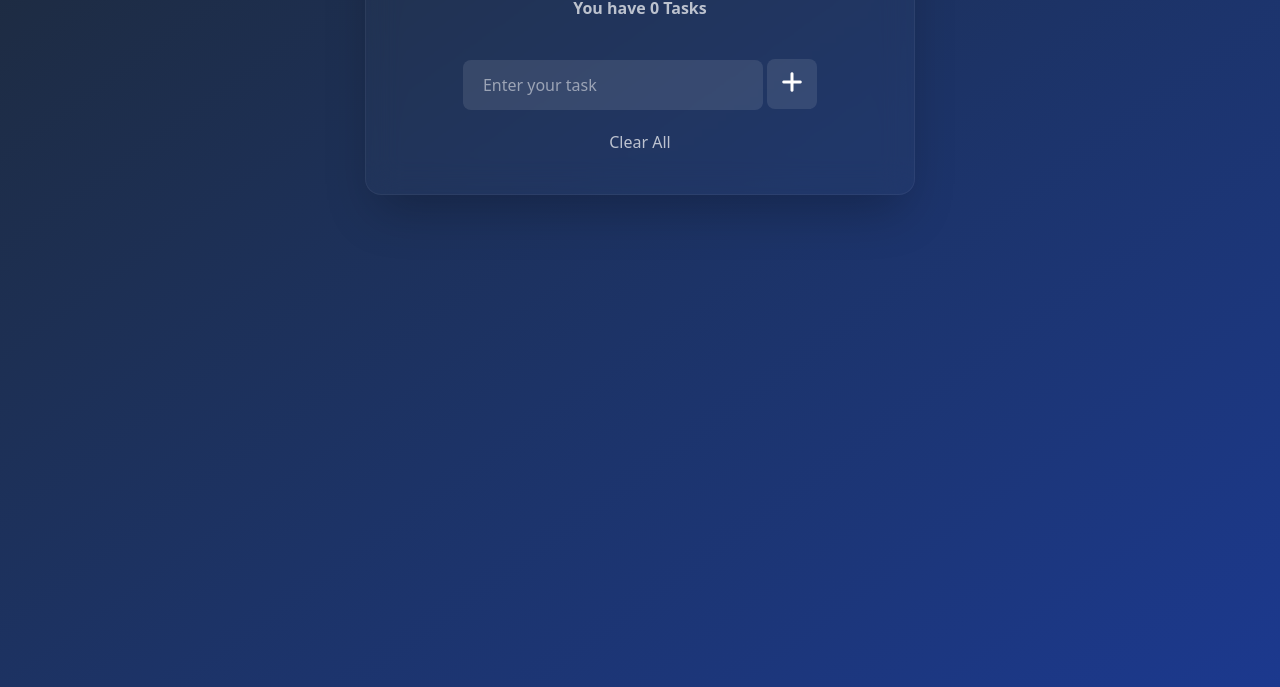
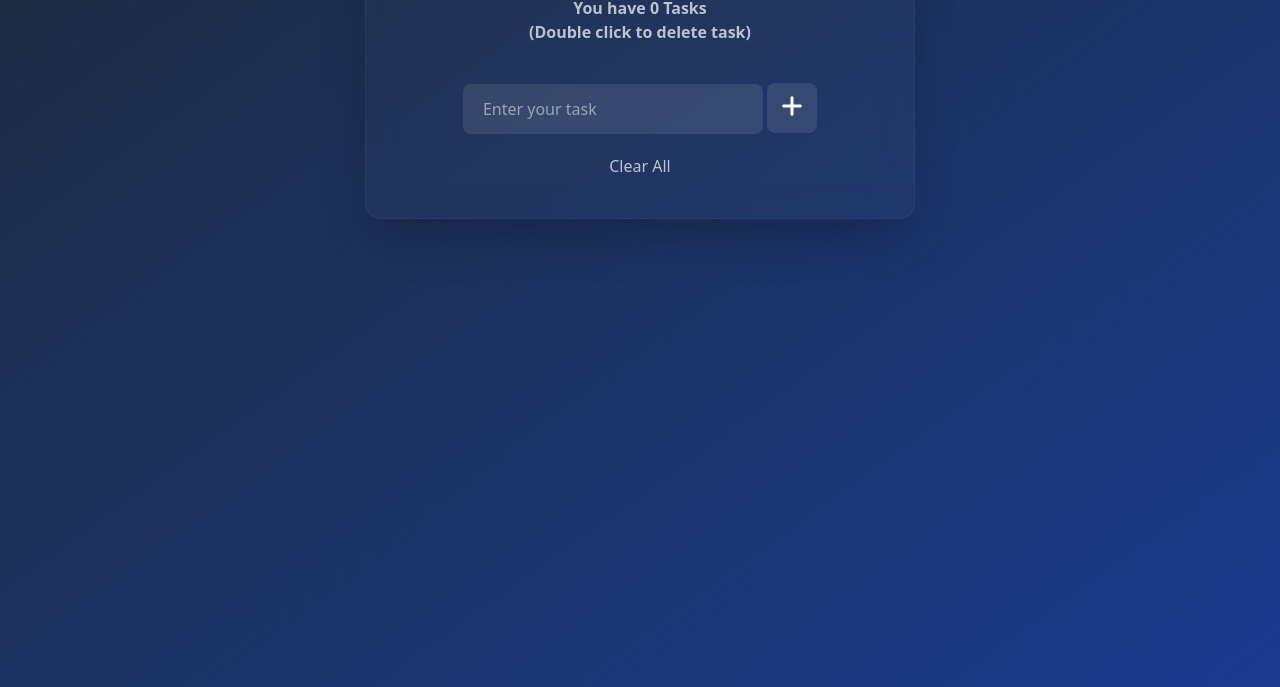
Before and after one commit to bytebitt/to-do-list, a website: page index.html in a window 1280 px wide. Shown: the part 233-920 px from the top of the page. Drawn offline with Linux system fonts and the light colour scheme.

Commit message:
new text + styles for

```diff
--- a/index.html
+++ b/index.html
@@ -13,6 +13,7 @@
             <h1 class="text-white text-5xl font-semibold">To-Do List</h1>
             <form action="#">
                 <p class="text-white/70 text-1xl font-semibold flex justify-center mt-5" id="task-count">You have 0 Tasks</p>
+                <p class="text-white/70 text-[16px] font-semibold flex justify-center " id="task-count">(Double click to delete task)</p>
                 <input
                     required
                     type="text"
```
Also changed, not shown: dist/output.css.
